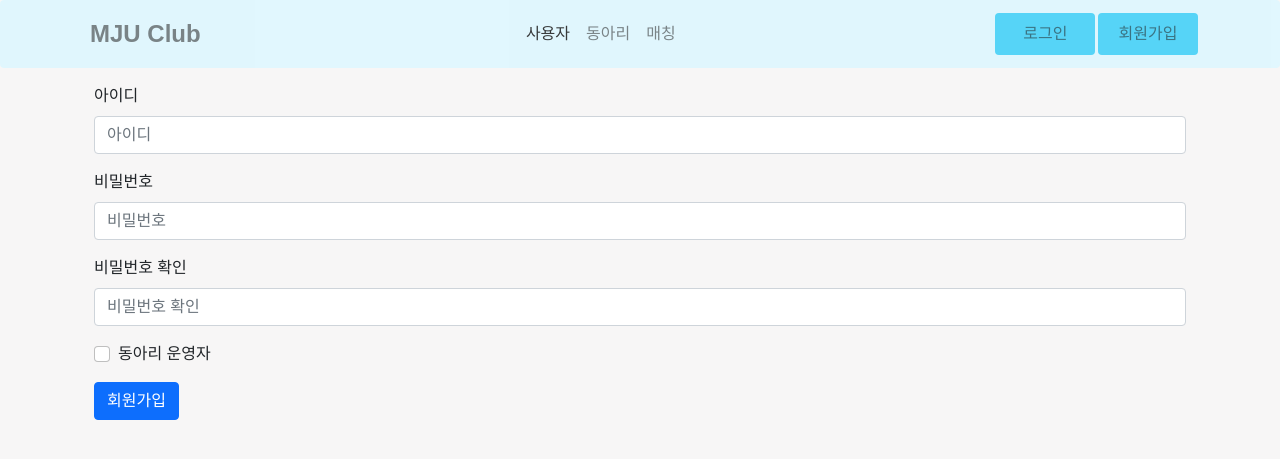
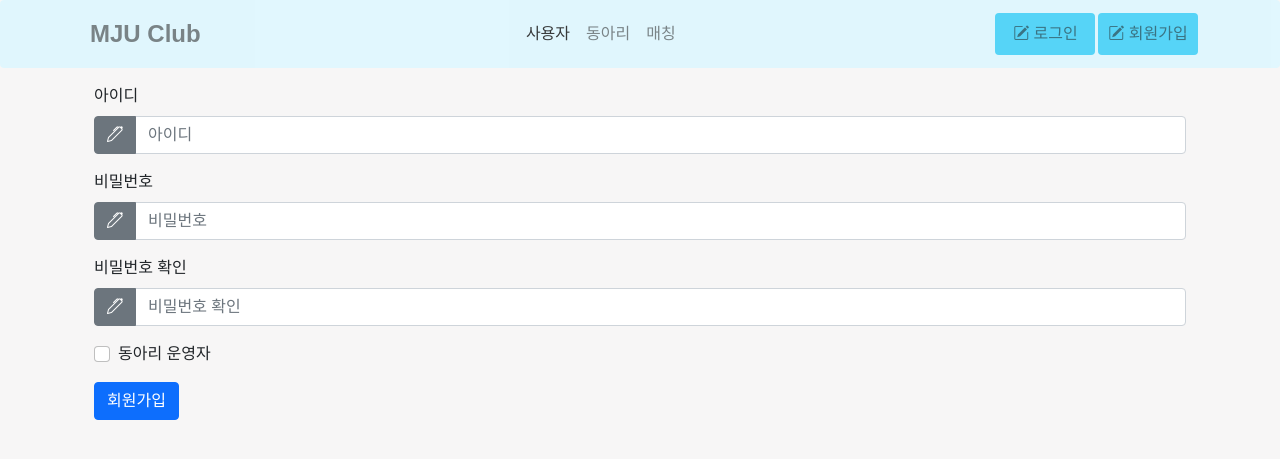
Before and after one commit to chakunyoung/mjuclub, a Django app: template app_user/templates/user_signup.html in a window 1280 px wide. Shown: the top 459 px of the page. Run offline with Django 3.2, Linux system fonts and the light colour scheme; the template is opened without the code that fills it, so the values that code supplies are empty.

Commit message:
아이콘 추가

```diff
--- a/app_club/templates/club_info.html
+++ b/app_club/templates/club_info.html
@@ -33,12 +33,12 @@
         {#        후기 db       #}
         {% for p in ps %}
             <tr>
-                <td class="col-md-8">{{ p.post_text }} </td>
+                <td class="col-md-8"><i class="bi bi-person"></i> {{ p.post_text }} </td>
                 <td class="col-md-2">{{ p.user_name }}</td>
                 <td class="col-md-2">
-                {#        후기 점수 별점으로 치환       #}
+                    {#        후기 점수 별점으로 치환       #}
                     <div class="ratingCustom">
-                    {#        커스텀 템플릿 태그       #}
+                        {#        커스텀 템플릿 태그       #}
                         {% load range %}
                         {% for c in 0|range:p.post_score %}
                             <input type="radio" name="post_score" id="6"><label for="6">☆</label>
--- a/app_user/templates/user_signup.html
+++ b/app_user/templates/user_signup.html
@@ -8,18 +8,33 @@
 
                 <div class="mb-3">
                     <label for="exampleInputEmail1" class="form-label" >아이디</label>
-                    <input type="text" class="form-control" placeholder="아이디" name="username">
+                    <div class="input-group w-100">
+                        <button type="button" class="btn btn-secondary">
+                            <i class="bi bi-pen"></i>
+                        </button>
+                        <input type="text" class="form-control" placeholder="아이디" name="username">
+                    </div>
                     <div class="form-text" style="color: red">{{ message_id }}</div>
                 </div>
 
                 <div class="mb-3">
                     <label for="exampleInputPassword1" class="form-label">비밀번호</label>
-                    <input type="password" class="form-control" placeholder="비밀번호" name="password1">
+                    <div class="input-group w-100">
+                        <button type="button" class="btn btn-secondary">
+                            <i class="bi bi-pen"></i>
+                        </button>
+                        <input type="password" class="form-control" placeholder="비밀번호" name="password1">
+                    </div>
                 </div>
 
                 <div class="mb-3">
                     <label for="exampleInputPassword1" class="form-label">비밀번호 확인</label>
-                    <input type="password" class="form-control" placeholder="비밀번호 확인" name="password2">
+                    <div class="input-group w-100">
+                        <button type="button" class="btn btn-secondary">
+                            <i class="bi bi-pen"></i>
+                        </button>
+                        <input type="password" class="form-control" placeholder="비밀번호 확인" name="password2">
+                    </div>
                     <div class="form-text" style="color: red"> {{ message_pass }}</div>
                 </div>
 
--- a/templates/base.html
+++ b/templates/base.html
@@ -7,6 +7,7 @@
     {% load static %}
     {#bootstrap css#}
     <link href="https://cdn.jsdelivr.net/npm/bootstrap@5.1.3/dist/css/bootstrap.min.css" rel="stylesheet">
+    <link rel="stylesheet" href="https://cdn.jsdelivr.net/npm/bootstrap-icons@1.5.0/font/bootstrap-icons.css">
     <link rel="stylesheet" href="{% static 'css/user_login.css' %}">
     <link rel="stylesheet" href="{% static 'css/navbar.css' %}">
     <link rel="stylesheet" href="{% static 'css/starrating.css' %}">
@@ -40,16 +41,16 @@
             <ul class="navbar-nav ml-auto">
                 <li class="nav-item">
                     {% if user.is_club_admin == 1 %}
-                        <a class="nav-link btn btn-outline-info" href="{% url 'main:main' %}">동아리 운영자</a>
+                        <a class="nav-link btn btn-outline-info" href="{% url 'main:main' %}"><i class="bi bi-person-circle"></i> 동아리 운영자</a>
                     {% else %}
-                        <a class="nav-link btn btn-outline-info" href="{% url 'main:main' %}">일반 사용자</a>
+                        <a class="nav-link btn btn-outline-info" href="{% url 'main:main' %}"><i class="bi bi-person-circle"></i> 일반 사용자</a>
                     {% endif %}
                 </li>
                 <li class="nav-item">
                     <a class="nav-link btn btn-circle" href="{% url 'user:user_info' %}">{{ user.username }}님</a>
                 </li>
                 <li class="nav-item">
-                    <a class="nav-link btn btn-circle" href="{% url 'user:user_logout' %} ">로그아웃</a>
+                    <a class="nav-link btn btn-circle" href="{% url 'user:user_logout' %} ">로그아웃 <i class="bi bi-box-arrow-down-right"></i> </a>
                 </li>
             </ul>
 
@@ -57,10 +58,10 @@
             {#           세션이 없다면 아래화면         #}
             <ul class="navbar-nav ml-auto">
                 <li class="nav-item">
-                    <a class="nav-link btn btn-circle" href="{% url 'user:user_login' %}">로그인</a>
+                    <a class="nav-link btn btn-circle" href="{% url 'user:user_login' %}"><i class="bi bi-pencil-square"></i> 로그인</a>
                 </li>
                 <li class="nav-item">
-                    <a class="nav-link btn btn-circle" href="{% url 'user:user_signup' %} ">회원가입</a>
+                    <a class="nav-link btn btn-circle" href="{% url 'user:user_signup' %} "><i class="bi bi-pencil-square"></i> 회원가입</a>
                 </li>
             </ul>
         {% endif %}
```
Also changed, not shown: app_club/templates/club.html (+6 -6 lines). Lines whose indentation alone changed are shown as unchanged.
